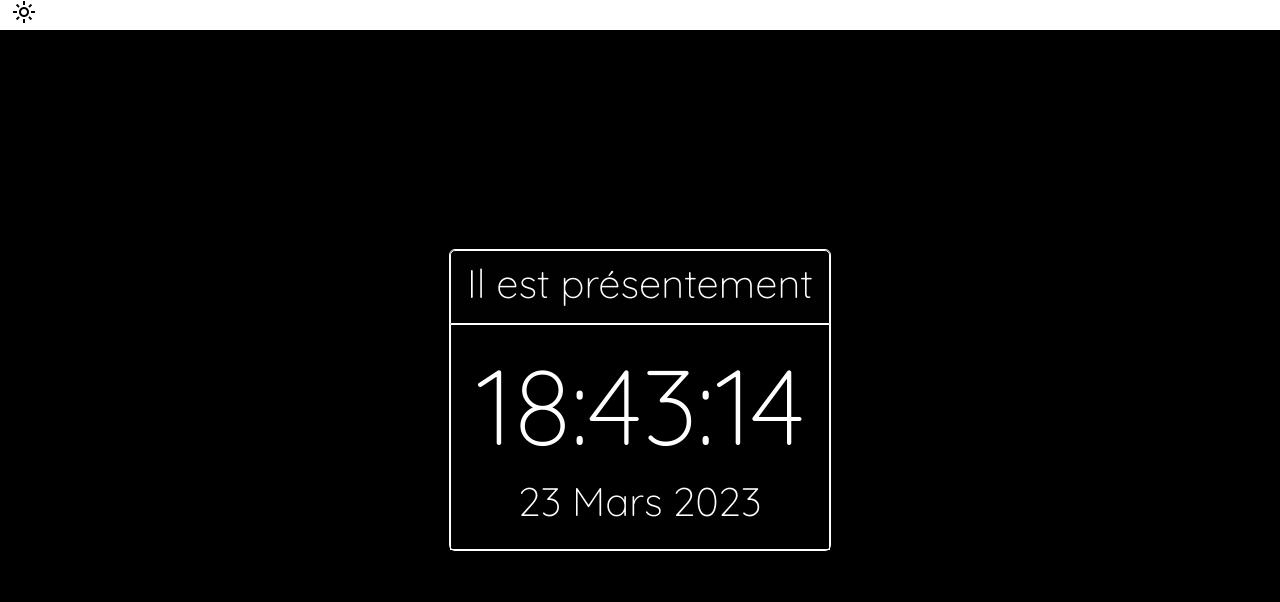
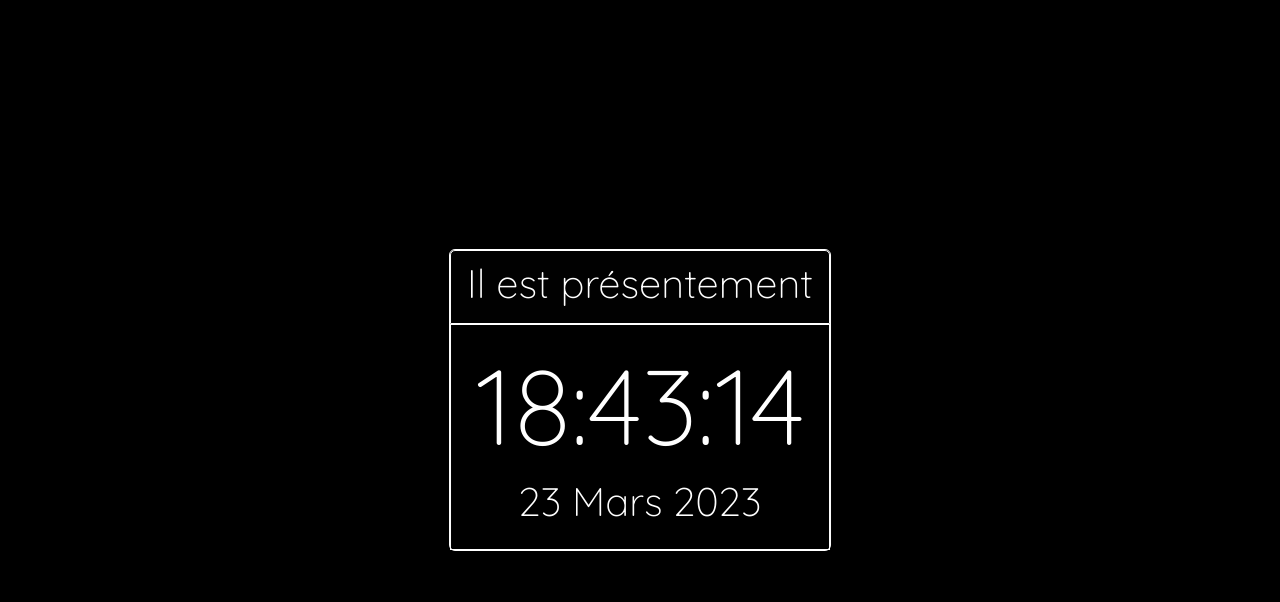
Before and after one commit to MathisGrondin/mathisgrondinInfo, a plain HTML site: page horloge.html in a window 1280 px wide. Drawn offline with nearby package versions, Linux system fonts and the light colour scheme.

Commit message:
changement

```diff
--- a/css/style.css
+++ b/css/style.css
@@ -37,7 +37,7 @@ body{
 }
 
 .bgPerso{
-    background-color: var(--couleur);
+    background-color: var(--backgroundCouleur);
 }
 
 #mode{
```
